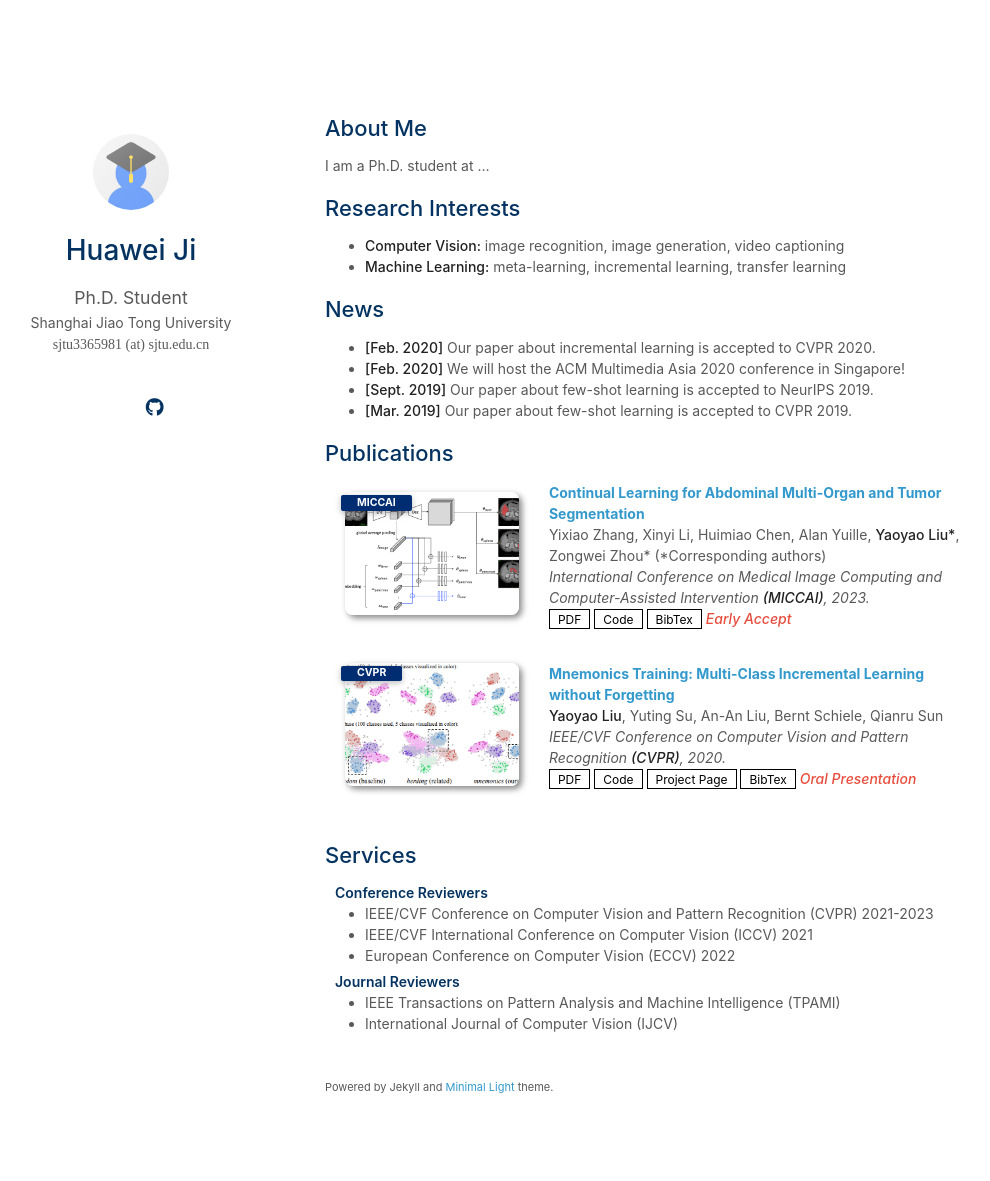
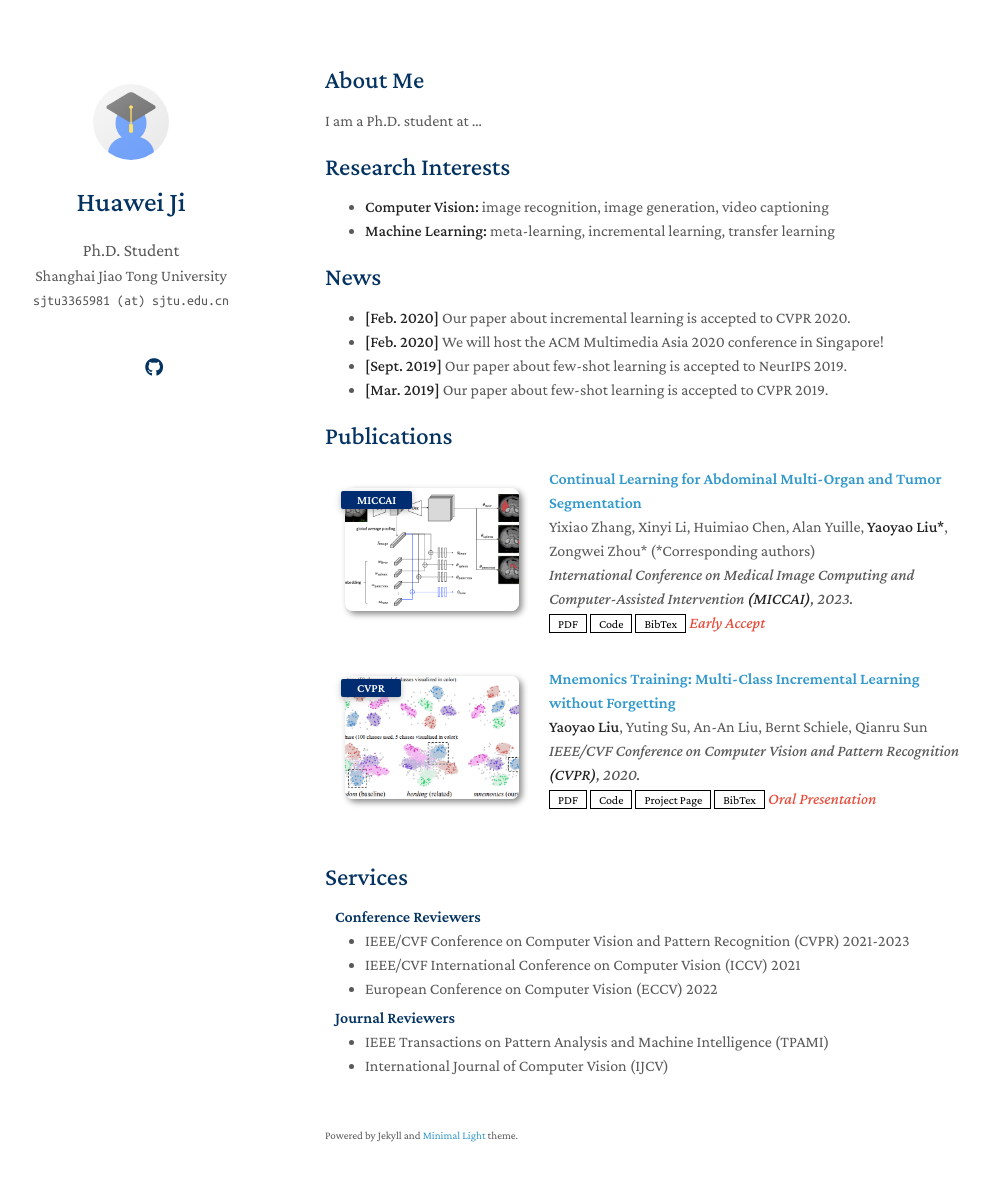
Before and after one commit to JHW5981/JHW.github.io, a Jekyll site: the page built from index.md, in a window 1280 px wide and 1216 px high. Shown: the top 1181 px of the window, without its empty margins (145-1135 px from the left). Built offline with Jekyll 4.4.1, drawn with Linux system fonts in a browser that asks for light colours; a style sheet for code colours, icons or effects is not loaded; our own code applies the rules of GitHub Pages for plain Markdown files.

Commit message:
Update _config.yml

```diff
--- a/_config.yml
+++ b/_config.yml
@@ -34,7 +34,7 @@ auto_dark_mode: true
 
 # Font
 # You can use this option to choose between Serif or Sans Serif fonts.
-font: Sans Serif # "Serif" # or "Sans Serif"
+font: "Serif" # or "Sans Serif"
 
 # Google Analytics ID
 # Please remove this if you don't use Google Analytics
@@ -43,7 +43,7 @@ google_analytics: UA-111540567-4
 # Use this project as a remote theme for GitHub Pages
 # See the guide here: https://docs.github.com/en/pages/setting-up-a-github-pages-site-with-jekyll/adding-a-theme-to-your-github-pages-site-using-jekyll
 # remote_theme: yaoyao-liu/minimal-light
-# remote_theme: yaoyao-liu/minimal-dark
+remote_theme: yaoyao-liu/minimal-dark
 
 # The following files will be removed from the generated website.
 exclude:
```
